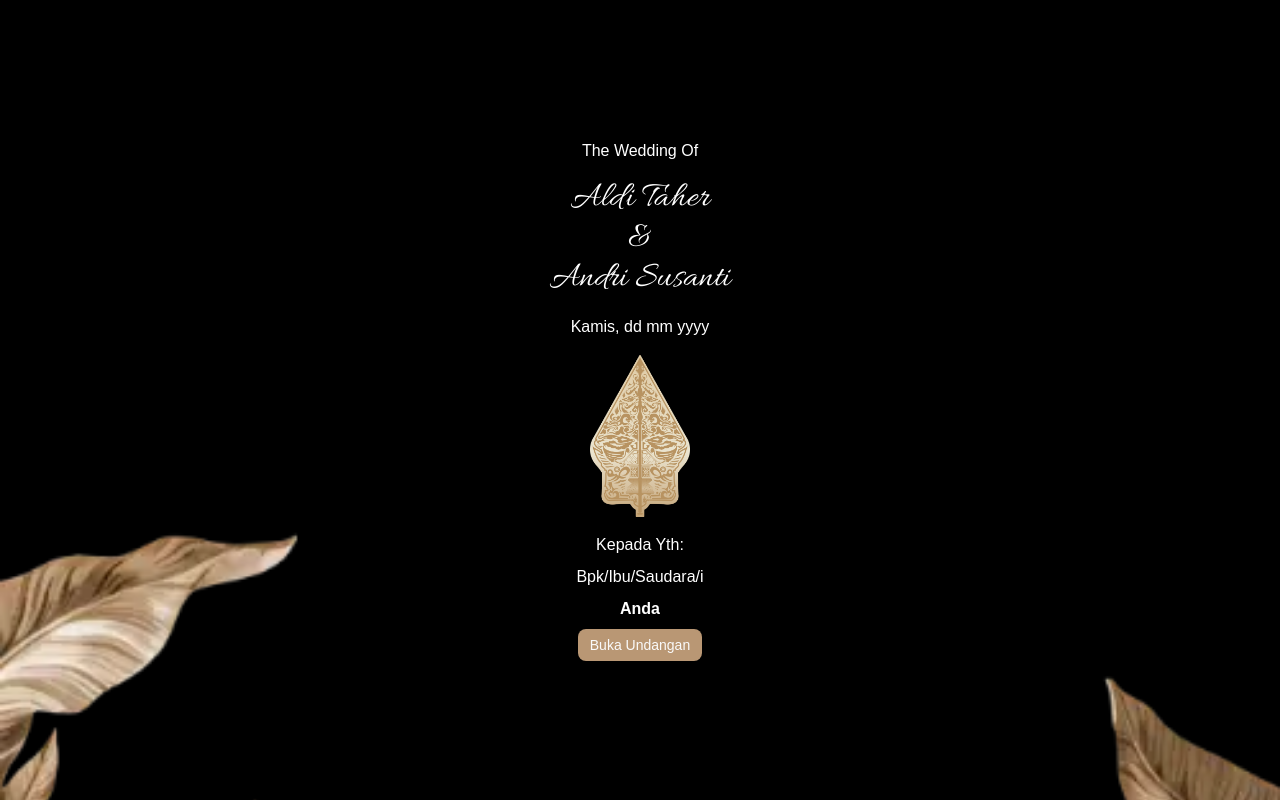
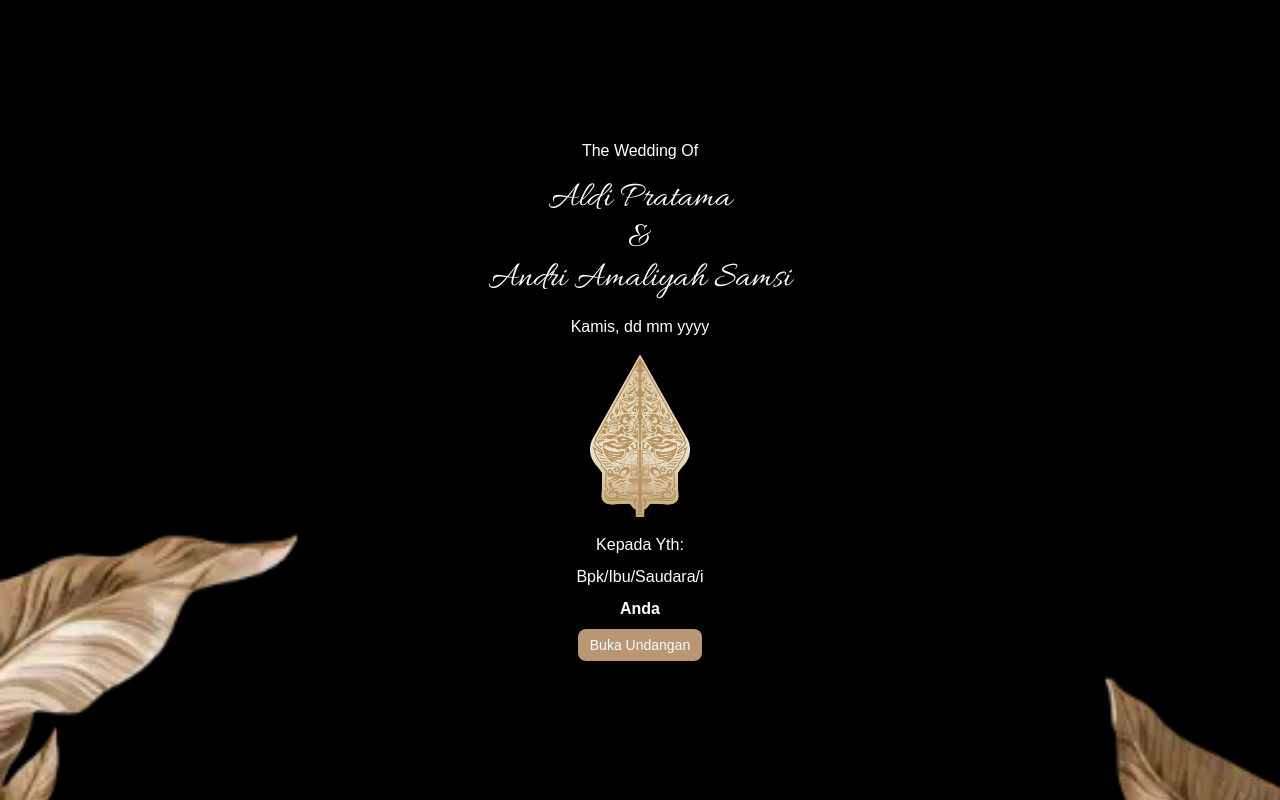
Before and after one commit to febriarr/undangan, a Next.js app: page /aldi-andri in a window 1280 px wide. Built offline with nearby package versions, Linux system fonts and the light colour scheme; a web font is replaced by a local one.

Commit message:
ubah nama

```diff
--- a/src/app/aldi-andri/page.tsx
+++ b/src/app/aldi-andri/page.tsx
@@ -3,8 +3,8 @@ import DetailPage from "@/app/aldi-andri/_components/detail";
 import { Suspense } from "react";
 
 export const metadata: Metadata = {
-  title: "Wedding Invitation Aldi Pratama dan Andrianna Amalia Samsi",
-  description: "Undangan Pernikahan Aldi Pratama dan Andrianna Amalia Samsi",
+  title: "Wedding Invitation Aldi Pratama dan Andrianna Amaliyah Samsi",
+  description: "Undangan Pernikahan Aldi Pratama dan Andrianna Amaliyahs Samsi",
 };
 export default function AldiAndriPage() {
   return (
--- a/src/layouts/close-section.tsx
+++ b/src/layouts/close-section.tsx
@@ -19,8 +19,8 @@ export default function CloseSection() {
         </p>
         <p className={"text-sm"}>Hormat Kami</p>
         <h3 className={"text-4xl font-allura"}>
-          Aldi Taher
-          <br />& <br /> Andri Susanti
+          Aldi Pratama
+          <br />& <br /> Andri Amaliyah Samsi
         </h3>
         <h3 className={"text-3xl font-allura"}>Wassalamualaikum Wr Wb</h3>
       </div>
--- a/src/layouts/hero-section.tsx
+++ b/src/layouts/hero-section.tsx
@@ -33,9 +33,9 @@ export default function HeroSection({
         <p>The Wedding Of</p>
 
         <h1 className="text-4xl font-allura">
-          Aldi Taher
+          Aldi Pratama
           <br />&<br />
-          Andri Susanti
+          Andri Amaliyah Samsi
         </h1>
 
         <p>Kamis, dd mm yyyy</p>
```
